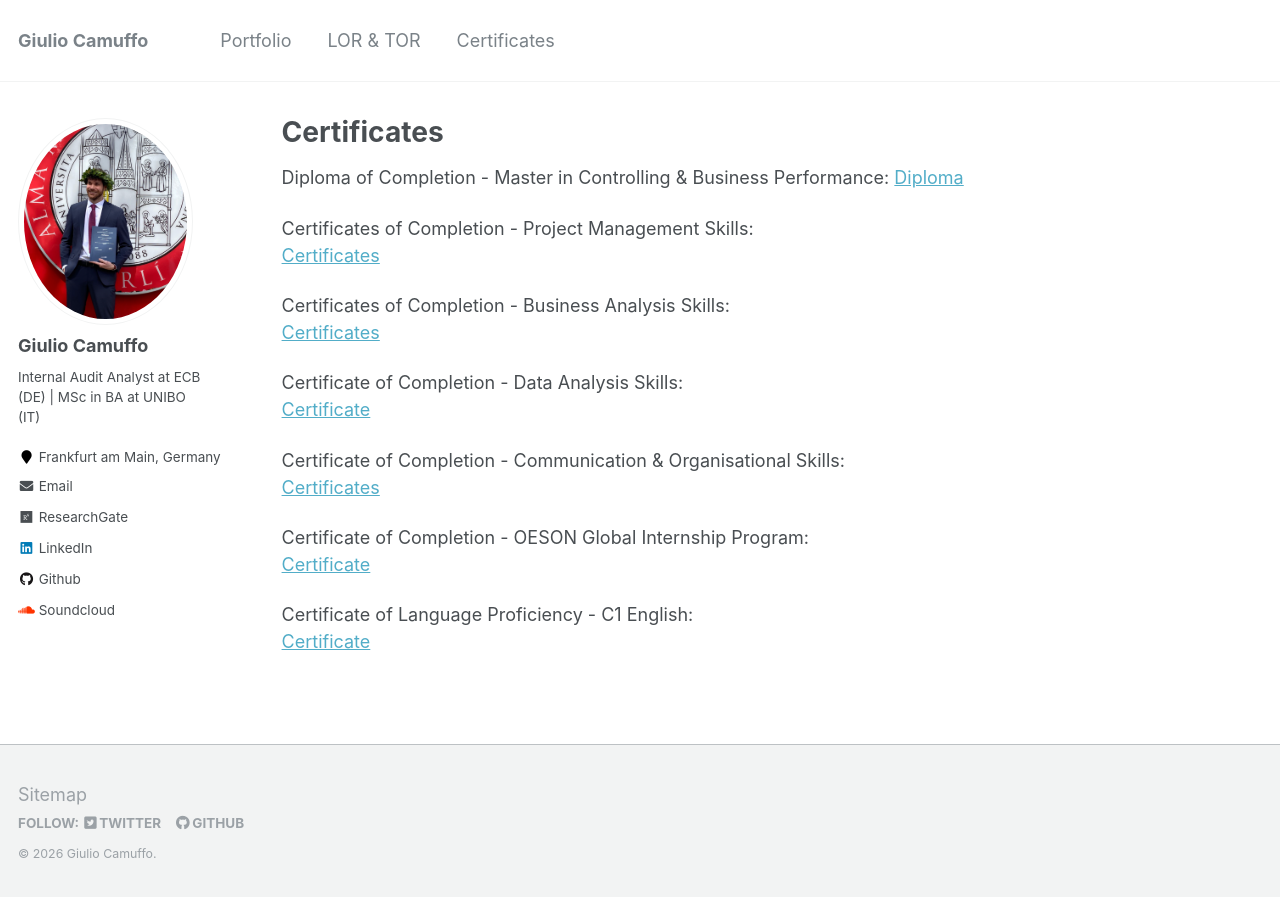
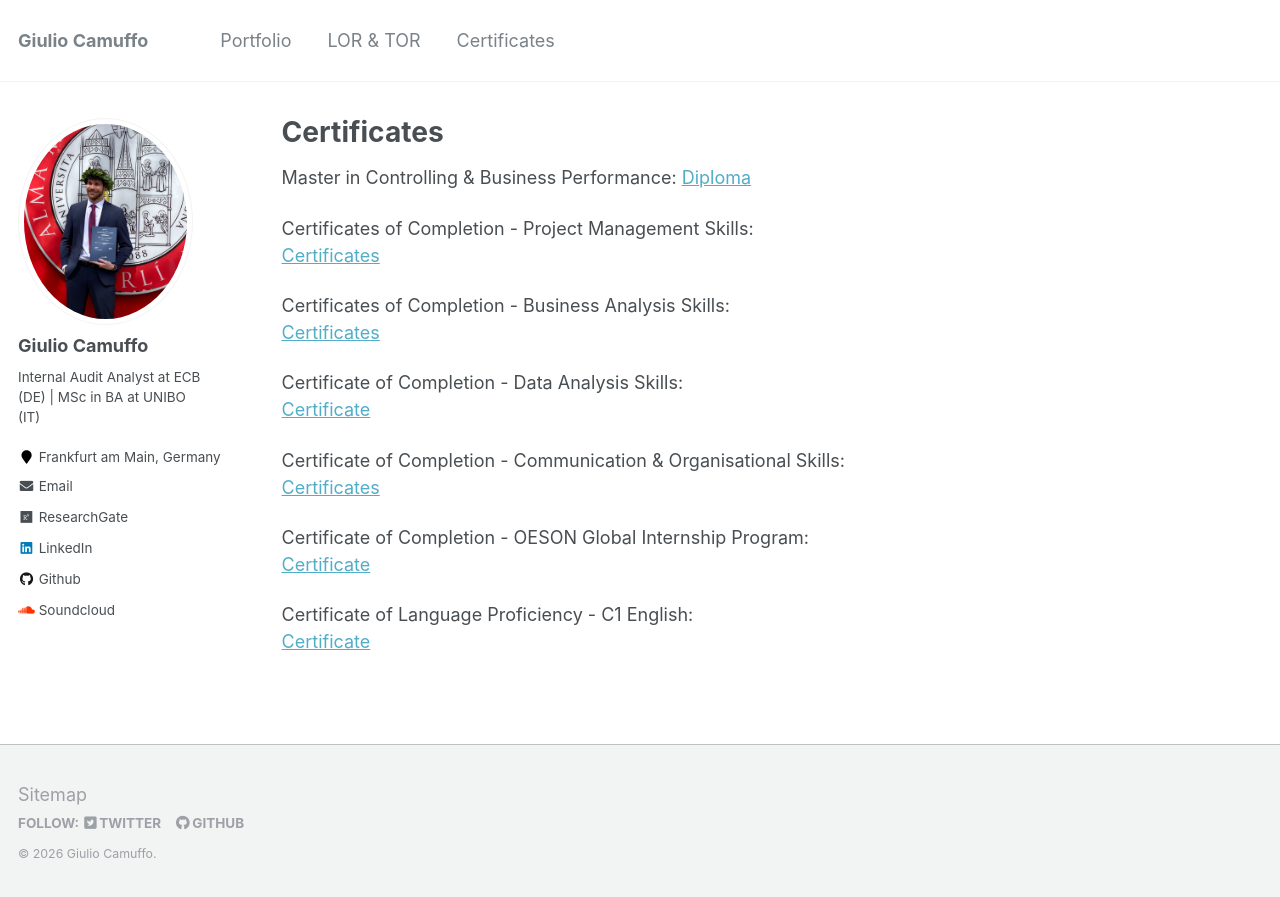
Before and after one commit to giulio-camuffo/giulio-camuffo.github.io, a Jekyll site: the page built from _pages/certificates.md, in a window 1280 px wide. Shown: the top 897 px of the page. Built offline with Jekyll 4.4.1, drawn with Linux system fonts in a browser that asks for light colours; nearby versions of some CDN libraries.

Commit message:
Update certificates.md

```diff
--- a/_pages/certificates.md
+++ b/_pages/certificates.md
@@ -5,7 +5,7 @@ permalink: /certificates/
 author_profile: true
 ---
 
-Diploma of Completion - Master in Controlling & Business Performance:
+Master in Controlling & Business Performance:
 [Diploma](/files/Diploma-Master-in-Controllo-di-Gestione-e-Business-Performance.pdf)
 
 Certificates of Completion - Project Management Skills:
```
